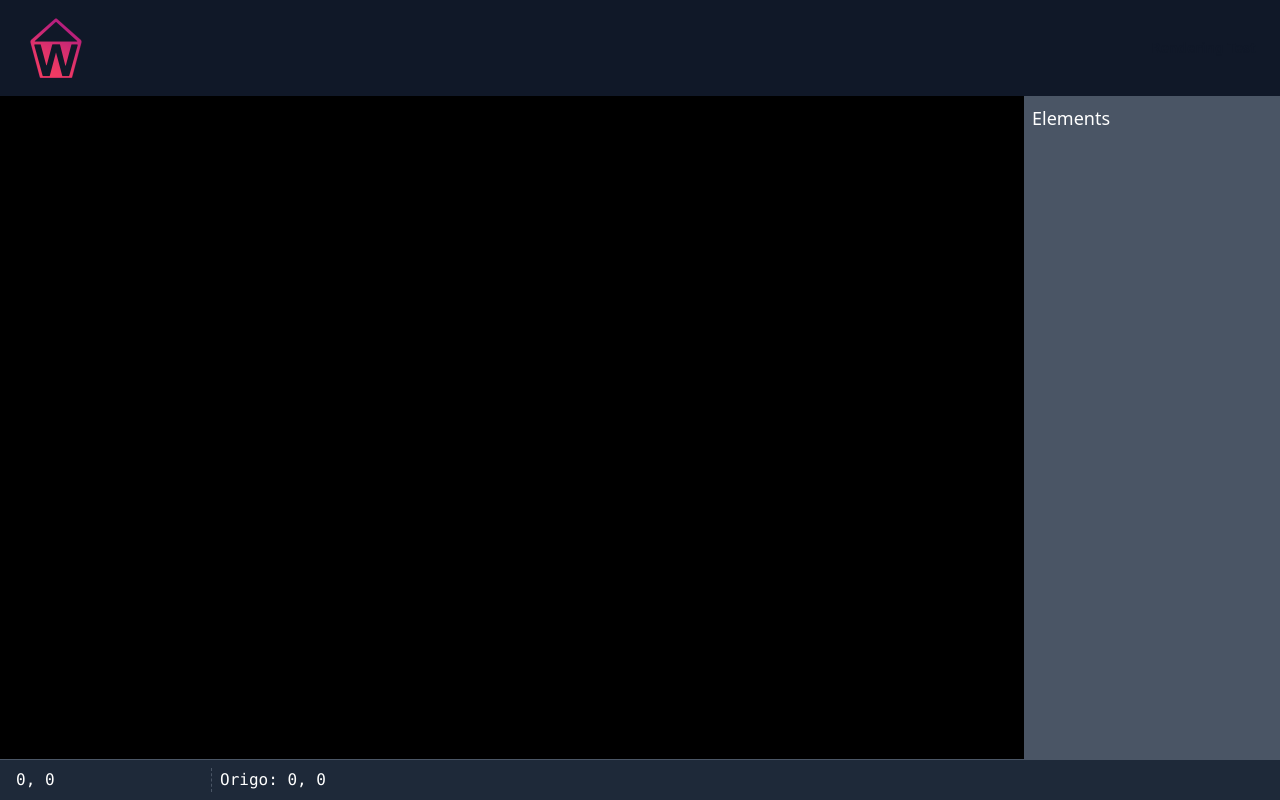
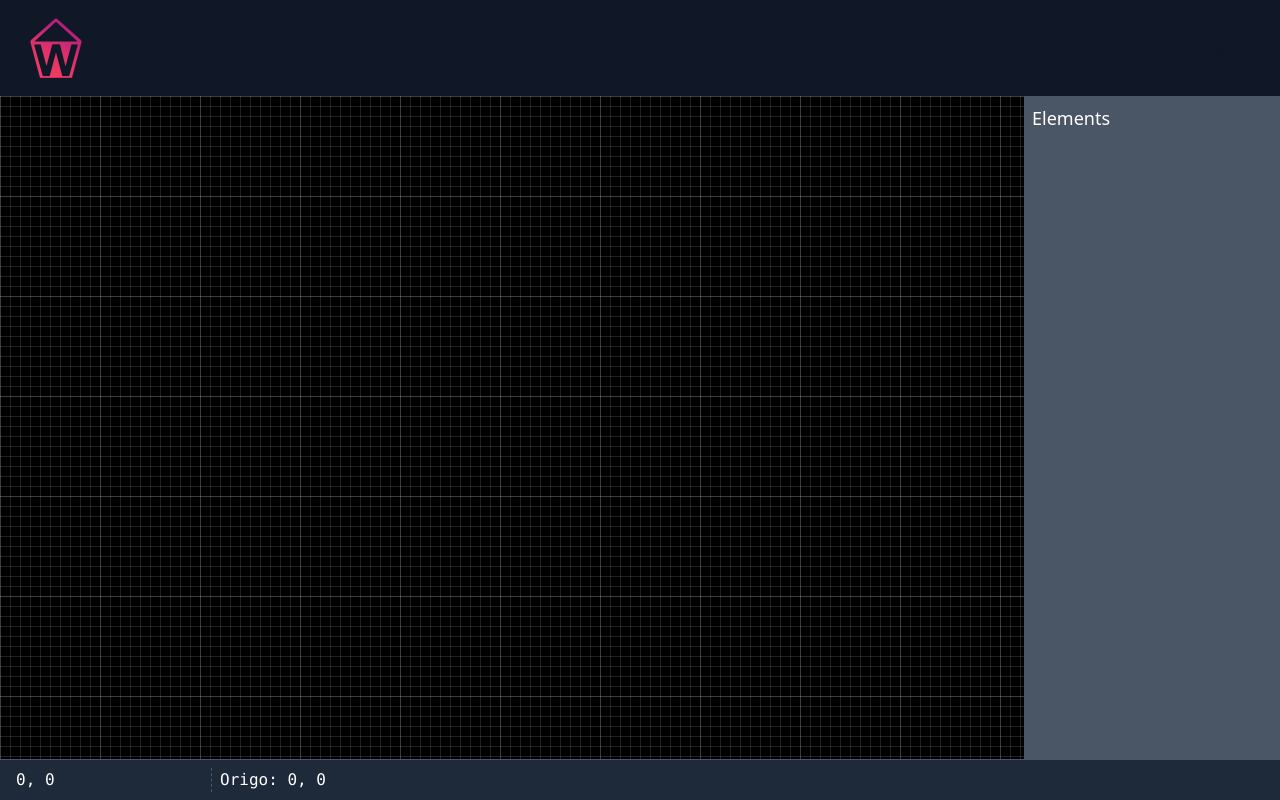
Before and after one commit to alexvnilsson-edu/karb-wad, an Angular app: page / in a window 1280 px wide. Built offline with nearby package versions, Linux system fonts and the light colour scheme.

Commit message:
wip: add grid

```diff
--- a/src/app/rendering/render-view/render-view.component.html
+++ b/src/app/rendering/render-view/render-view.component.html
@@ -10,6 +10,17 @@
             (mousemove)="mousemove($event)"
             (mousedown)="mousedown($event)"
             (mouseup)="mouseup($event)">
+            <defs>
+                <pattern id="tenthGrid" width="10" height="10"                 patternUnits="userSpaceOnUse">
+                    <path d="M 10 0 L 0 0 0 10" fill="none" stroke="rgba(255, 255, 255, 0.5)" stroke-width="0.5"/>
+                </pattern>
+                <pattern id="grid" width="100" height="100"  patternUnits="userSpaceOnUse">
+                    <rect width="100" height="100" fill="url(#tenthGrid)" />
+                    <path d="M 100 0 L 0 0 0 100" fill="none" stroke="rgba(255, 255, 255, 0.25)" stroke-width="1" />
+                </pattern>
+            </defs>
+            <rect x="-100%" y="-100%" width="300%" height="300%" fill="url(#grid)"></rect>
+
             @for (entry of allElements(); track entry[1].id) {
                 @let element = entry[1];
                 <text>id: {{ element.id }}, type: {{ element.type }}</text>
```
Lines whose indentation alone changed are shown as unchanged.
